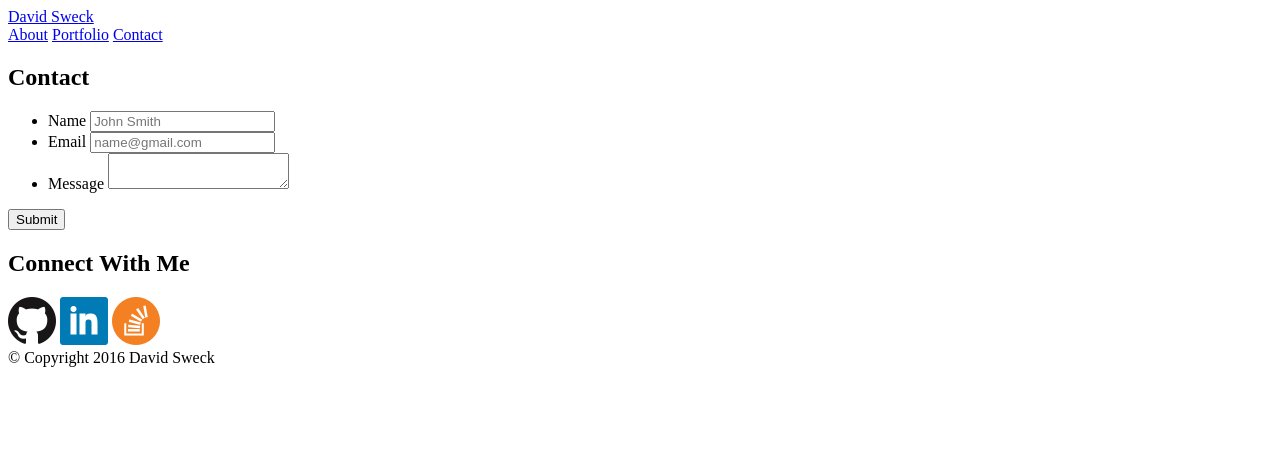
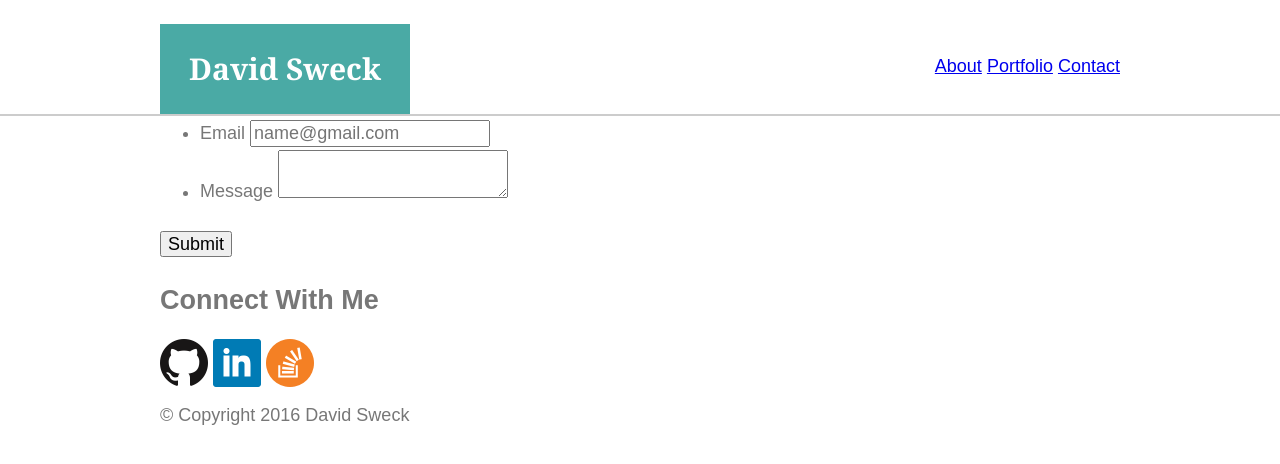
Before and after one commit to davidianapplesauce/Basic-Portfolio, a plain HTML site: page contact.html in a window 1280 px wide. Drawn offline with Linux system fonts and the light colour scheme.

Commit message:
portfolio exercise

```diff
--- a/assets/css/style.css
+++ b/assets/css/style.css
@@ -1,3 +1,48 @@
 * {
     box-sizing: border-box;
 }
+
+body {
+    font-family: 'Arial', 'Helvetica Neue', Arial, Helvetica, sans-serif;
+    line-height: 34px;
+    font-size: 18px;
+     color: #777777
+}
+
+.container {
+    width: 100%;
+    max-width:  960px;
+    margin: 0 auto;
+    clear: both;
+}
+/*header*/
+
+#masthead {
+    background: #ffffff;
+    border-bottom: 2px solid #cccccc;
+    margin: 0 0 30px;
+    z-index: 99;
+    color: #fff;
+    position: fixed;
+    overflow: auto;
+    width: 100%;
+}
+
+#logo {
+    width: 250px;
+    height: 90px;
+    background: #4aaaa5;
+    float: left;
+    font-family: 'Georgia', 'Times New Roman', Times, serif;
+    text-align: center;
+    line-height:  90px;
+    color: #fff;
+    font-weight: 700;
+    font-size:30px;
+    text-decoration: none;
+}
+
+nav {
+    float:right;
+    margin-top: 25px;
+}
--- a/contact.html
+++ b/contact.html
@@ -4,6 +4,8 @@
     <meta charset="UTF-8">
     <meta name="viewport" content="width=device-width, initial-scale=1.0">
     <meta http-equiv="X-UA-Compatible" content="ie=edge">
+    <link rel="stylesheet" type="text/css" href="assets/css/normalise.css">
+    <link rel="stylesheet" type="text/css" href="assets/css/style.css">
     <title>Contact Me!</title>
 </head>
 
```
Also changed, not shown: portfolio.html (+3 -0 lines).
